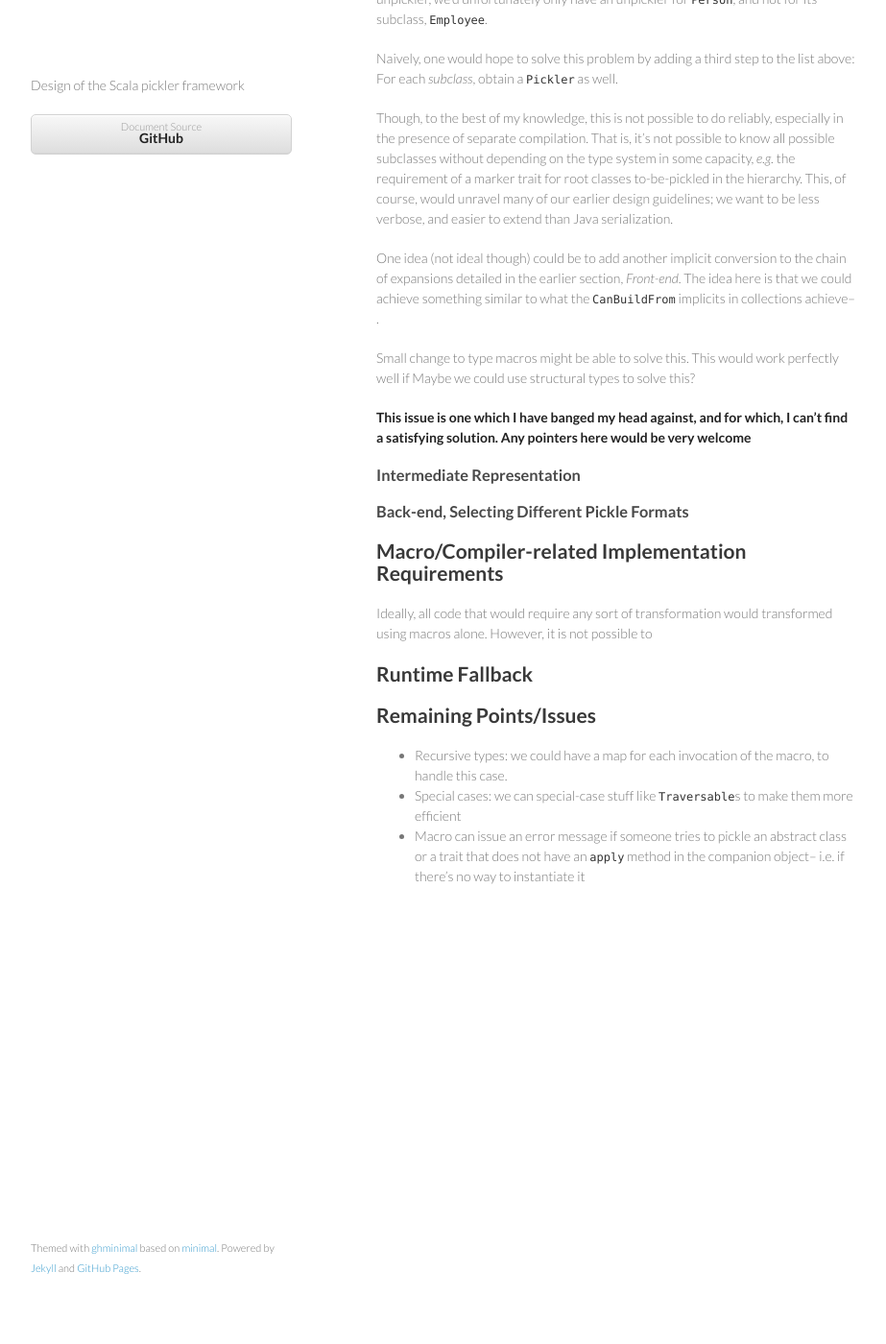
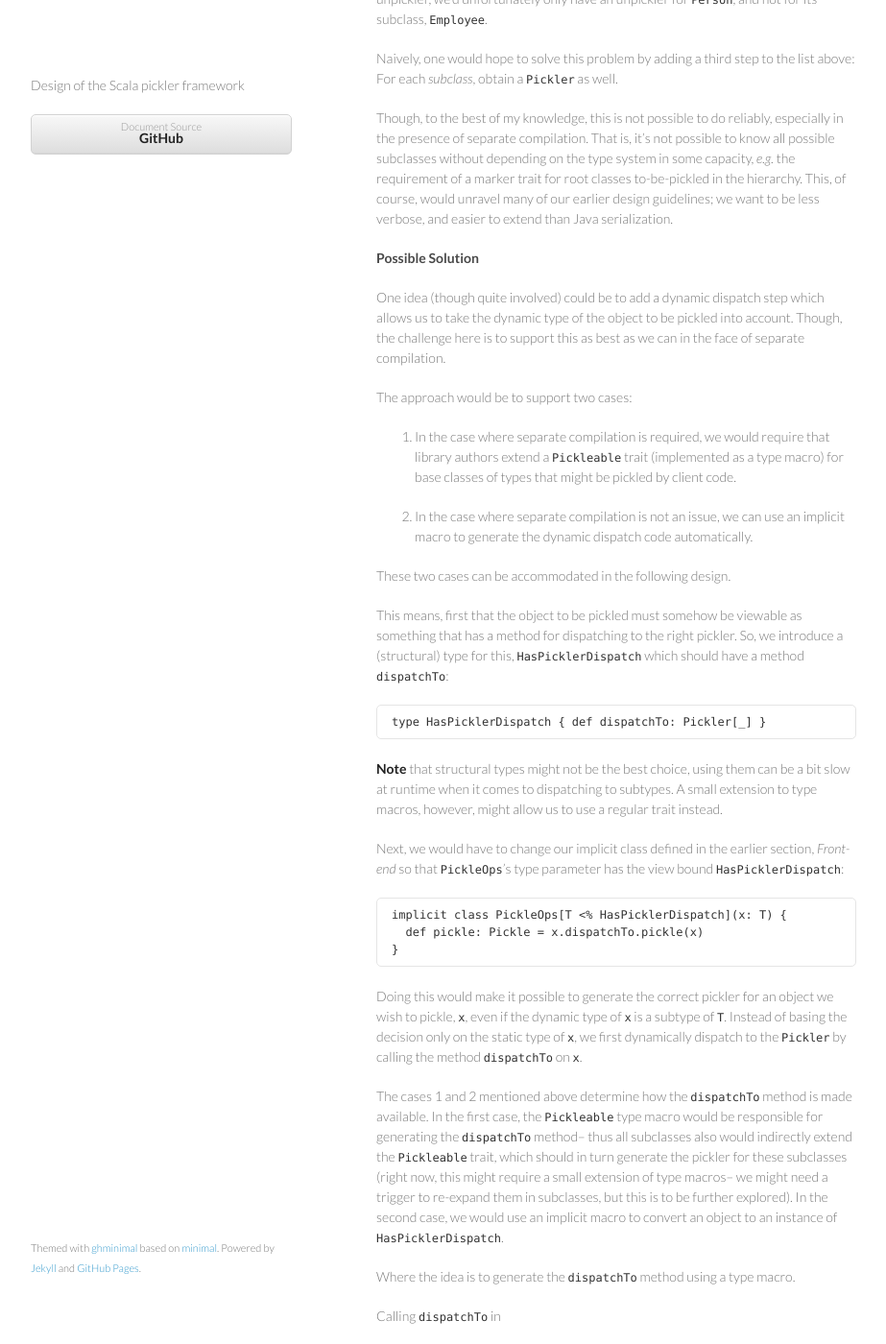
Before and after one commit to heathermiller/papers-documents, a Jekyll site: the page built from index.md, in a window 1280 px wide and 1400 px high, scrolled down 4061 px. Shown: the whole window at 96% size, without its empty margins (178-1101 px from the left). Built offline with Jekyll 4.4.1, drawn with Linux system fonts in a browser that asks for light colours; some of the changed text lies outside the part shown.

Commit message:
Progress on alternate compiler transformations

```diff
--- a/index.md
+++ b/index.md
@@ -209,10 +209,71 @@ to-be-pickled in the hierarchy. This, of course, would unravel many of our
 earlier design guidelines; we want to be less verbose, and easier to extend
 than Java serialization.
 
-One idea (not ideal though) could be to add another implicit conversion to the
-chain of expansions detailed in the earlier section, _Front-end_. The idea
-here is that we could achieve something similar to what the `CanBuildFrom`
+#### Possible Solution
+
+One idea (though quite involved) could be to add a dynamic dispatch step which
+allows us to take the dynamic type of the object to be pickled into account.
+Though, the challenge here is to support this as best as we can in the face of
+separate compilation.
+
+The approach would be to support two cases:
+
+1. In the case where separate compilation is required, we would require that
+library authors extend a `Pickleable` trait (implemented as a type macro) for
+base classes of types that might be pickled by client code.
+
+2. In the case where separate compilation is not an issue, we can use an
+implicit macro to generate the dynamic dispatch code automatically.
+
+These two cases can be accommodated in the following design.
+
+This means, first that the object to be pickled must somehow be viewable as
+something that has a method for dispatching to the right pickler. So, we
+introduce a (structural) type for this, `HasPicklerDispatch` which should have
+a method `dispatchTo`:
+
+    type HasPicklerDispatch { def dispatchTo: Pickler[_] }
+
+**Note** that structural types might not be the best choice, using them can be a
+bit slow at runtime when it comes to dispatching to subtypes. A small
+extension to type macros, however, might allow us to use a regular trait
+instead.
+
+Next, we would have to change our implicit class defined in the earlier section,
+_Front-end_ so that `PickleOps`'s type parameter has the view bound
+`HasPicklerDispatch`:
+
+    implicit class PickleOps[T <% HasPicklerDispatch](x: T) {
+      def pickle: Pickle = x.dispatchTo.pickle(x)
+    }
+
+Doing this would make it possible to generate the correct pickler for an
+object we wish to pickle, `x`, even if the dynamic type of `x` is a subtype of
+`T`. Instead of basing the decision only on the static type of `x`, we first
+dynamically dispatch to the `Pickler` by calling the method `dispatchTo` on
+`x`.
+
+The cases 1 and 2 mentioned above determine how the `dispatchTo` method is
+made available. In the first case, the `Pickleable` type macro would be
+responsible for generating the `dispatchTo` method-- thus all subclasses also
+would indirectly extend the `Pickleable` trait, which should in turn generate
+the pickler for these subclasses (right now, this might require a small
+extension of type macros-- we might need a trigger to re-expand them in
+subclasses, but this is to be further explored). In the second case, we would
+use an implicit macro to convert an object to an instance of
+`HasPicklerDispatch`.
+
+Where the idea is to generate the `dispatchTo` method
+using a type macro.
+
+
+
+Calling `dispatchTo` in
+
+is that we could achieve something similar to what the dynamic dispatch step that
 implicits in collections achieve-- .
+
+To obtain the right pickler for an object we wish to pickle, `p`, instead of basing the decision only on the static type of `p`, we first dynamically dispatch to the pickler container by calling a method on `p`. This method can be
 
 Small change to type macros might be able to solve this. This would work perfectly well if
 Maybe we could use structural types to solve this?
```
